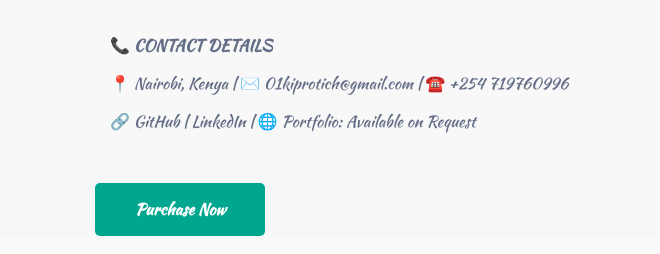
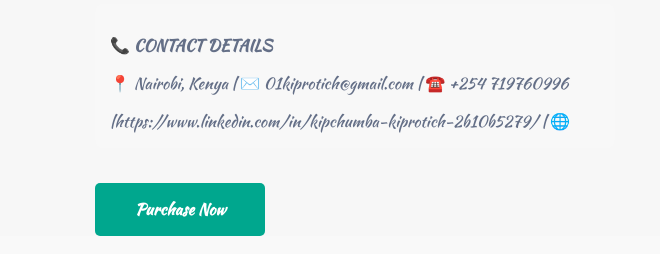
Before and after one commit to DeenRamah/DeenPortfolio, a website: page index.html in a window 1280 px wide. Shown: the part 546-800 px from the top of the page, 0-660 px from the left. Drawn offline with Linux system fonts and the light colour scheme.

Commit message:
Update index.html

```diff
--- a/index.html
+++ b/index.html
@@ -177,7 +177,7 @@
                 <div class="contact-details">
                     <p>📞 <strong>CONTACT DETAILS</strong></p>
                     <p>📍 Nairobi, Kenya | ✉️ 01kiprotich@gmail.com | ☎️ +254 719760996</p>
-                    <p>🔗 GitHub | LinkedIn | 🌐 Portfolio: Available on Request</p>
+                    <p> |https://www.linkedin.com/in/kipchumba-kiprotich-2b10b5279/ | 🌐</p>
                 </div>
                 <a href="#" class="btn btn-1">purchase now</a>
             </div>
```
